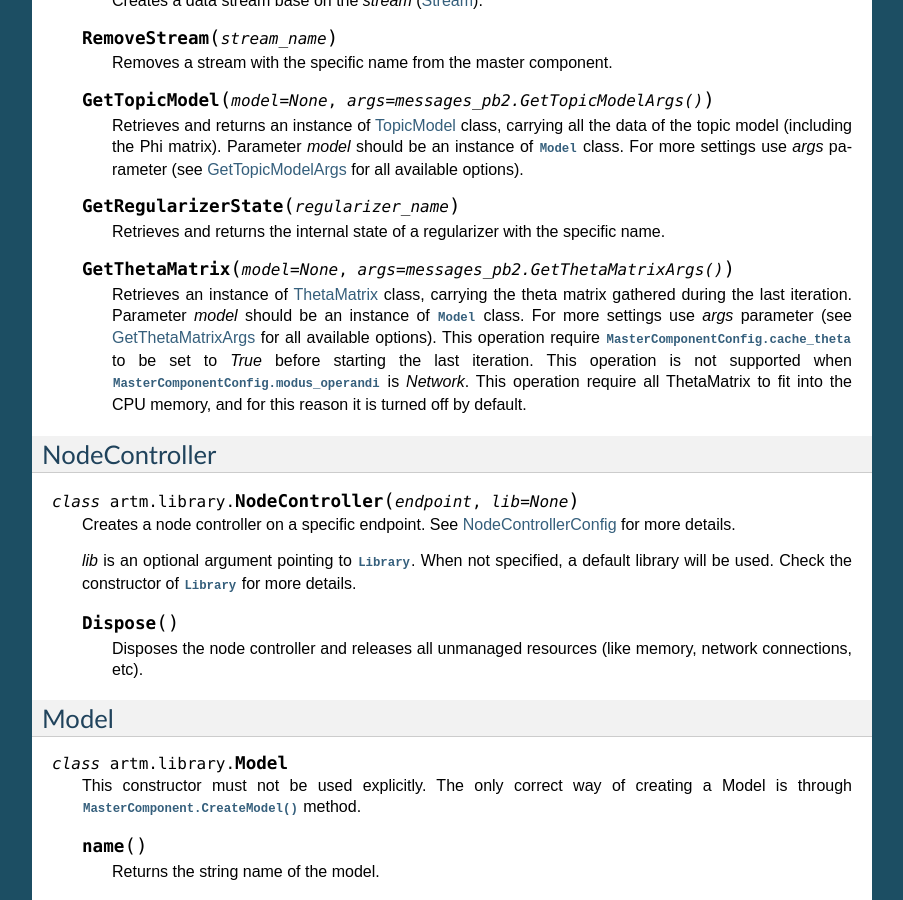
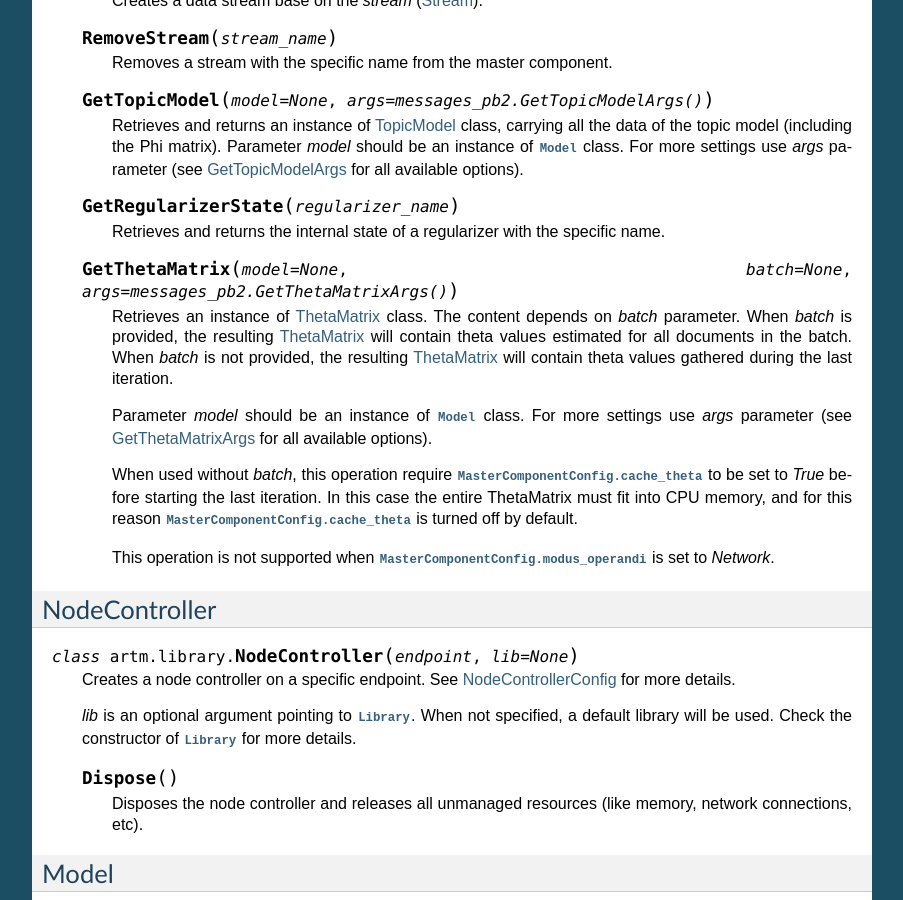
Before and after one commit to bigartm/bigartm, a Sphinx documentation site: the page built from docs/ref/python_interface.txt, in a window 1280 px wide and 900 px high, scrolled down 3928 px. Shown: the whole window, without its empty margins (198-1101 px from the left). Built offline with Sphinx 7.4.7, drawn with Linux system fonts in a browser that asks for light colours; formulas are drawn with MathJax 3.

Commit message:
Add capabilities to classify a new batch

```diff
--- a/docs/ref/messages.txt
+++ b/docs/ref/messages.txt
@@ -1583,8 +1583,13 @@ Represents an argument of get theta matrix operation.
 
   message GetThetaMatrixArgs {
     optional string model_name = 1;
+    optional Batch batch = 2;
   }
 
 .. attribute:: GetThetaMatrixArgs.model_name
 
   The name of the model to retrieved theta matrix for.
+
+.. attribute:: GetThetaMatrixArgs.batch
+
+  The :ref:`Batch` to classify with the model.
--- a/docs/ref/python_interface.txt
+++ b/docs/ref/python_interface.txt
@@ -223,14 +223,20 @@ MasterComponent
 
       Retrieves and returns the internal state of a regularizer with the specific name.
 
-   .. py:method:: GetThetaMatrix(model = None, args = messages_pb2.GetThetaMatrixArgs())
+   .. py:method:: GetThetaMatrix(model = None, batch = None, args = messages_pb2.GetThetaMatrixArgs())
 
-      Retrieves an instance of :ref:`ThetaMatrix` class, carrying the theta matrix gathered during the last iteration.
+      Retrieves an instance of :ref:`ThetaMatrix` class.
+      The content depends on *batch* parameter.
+      When *batch* is provided, the resulting :ref:`ThetaMatrix` will contain theta values estimated for all documents in the batch.
+      When *batch* is not provided, the resulting :ref:`ThetaMatrix` will contain theta values gathered during the last iteration.
+
       Parameter *model* should be an instance of :py:class:`Model` class.
       For more settings use *args* parameter (see :ref:`GetThetaMatrixArgs` for all available options).
-      This operation require :attr:`MasterComponentConfig.cache_theta` to be set to *True* before starting the last iteration.
-      This operation is not supported when :attr:`MasterComponentConfig.modus_operandi` is *Network*.
-      This operation require all ThetaMatrix to fit into the CPU memory, and for this reason it is turned off by default.
+
+      When used without *batch*, this operation require :attr:`MasterComponentConfig.cache_theta` to be set to *True* before starting the last iteration.
+      In this case the entire ThetaMatrix must fit into CPU memory, and for this reason :attr:`MasterComponentConfig.cache_theta` is turned off by default.
+
+      This operation is not supported when :attr:`MasterComponentConfig.modus_operandi` is set to *Network*.
 
 NodeController
 ==============
```
Also changed, not shown: 11 other files.
